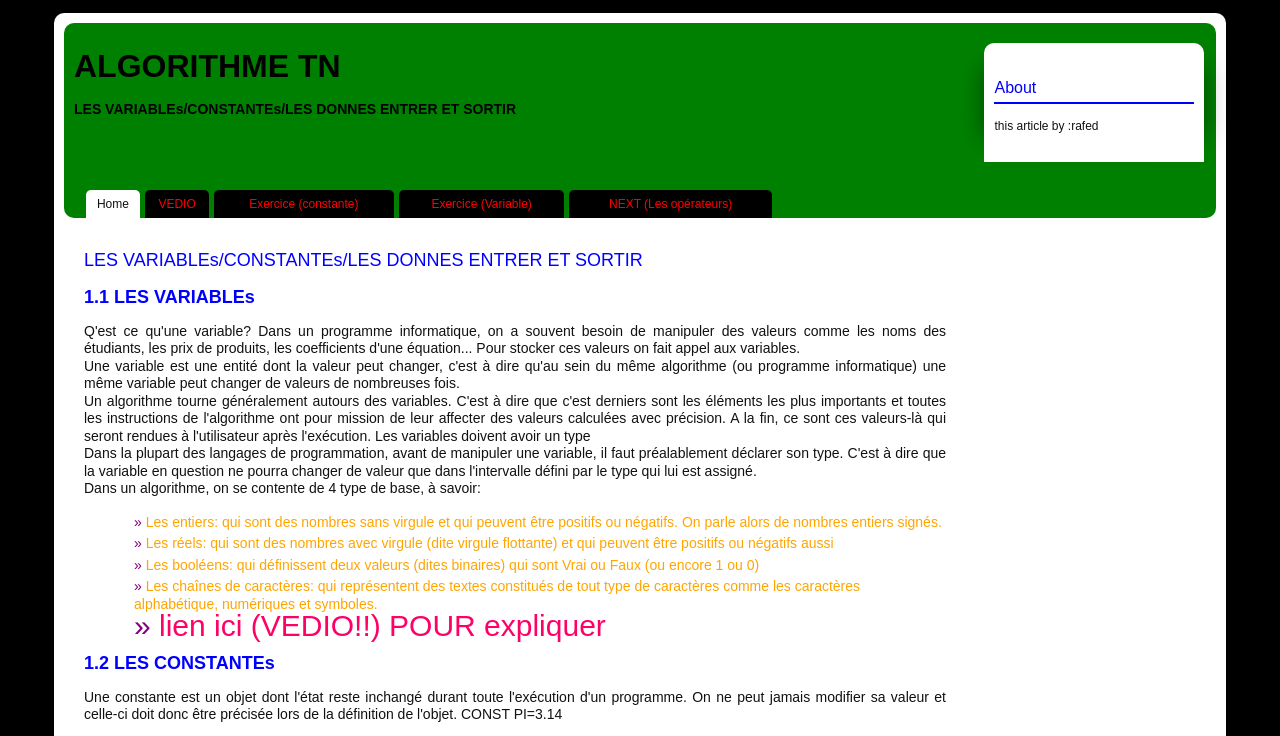
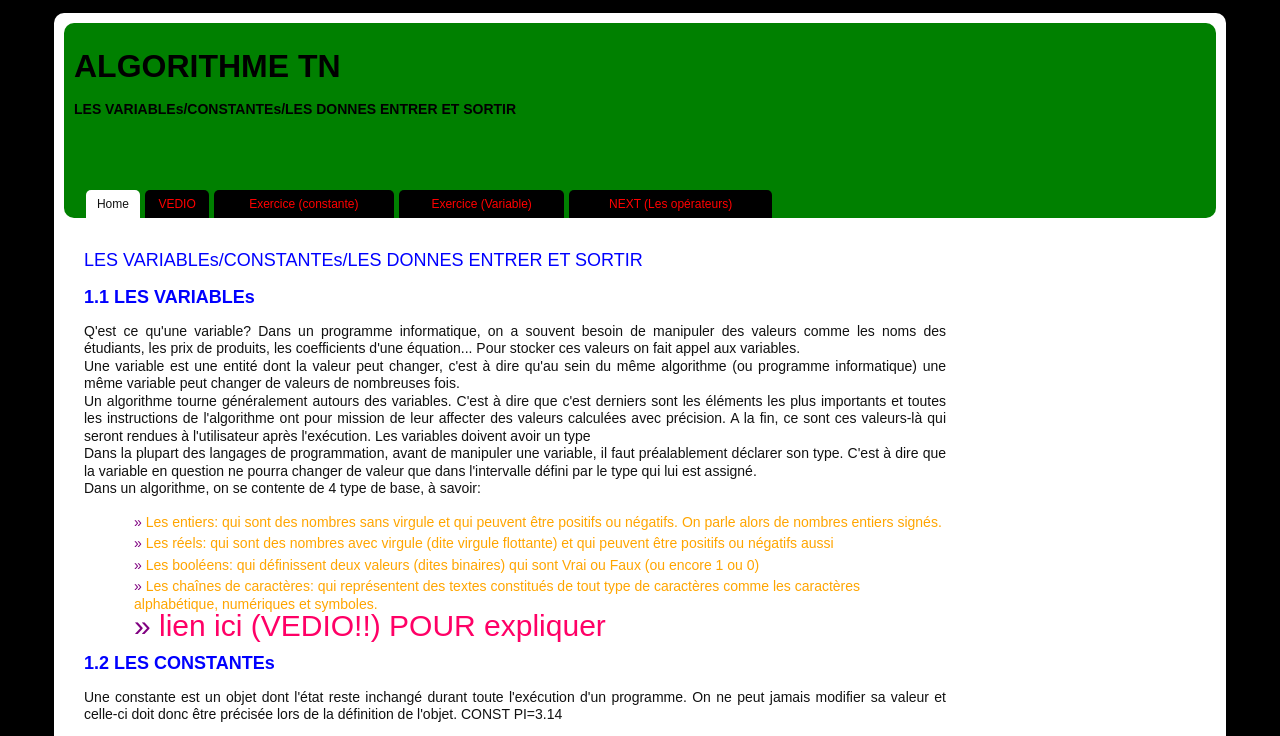
Before and after one commit to RafedTB/Algorithme, a plain HTML site: page index.html in a window 1280 px wide. Shown: the top 736 px of the page. Drawn offline with Linux system fonts and the light colour scheme.

Commit message:
Update index.html

```diff
--- a/index.html
+++ b/index.html
@@ -38,14 +38,6 @@
 <!-- end menu -->
 </div>
 <!--end of header-->
-	<!--start sidebar-->
-	<div id="sidebar">
-		<h2>About</h2>
-		<p>this article by :rafed</p>
-
-	</div>
-	<div class="clear"></div>
-	<!--end of sidebar-->
 
 	<!--start containter-->
 	<div id="container">
```
